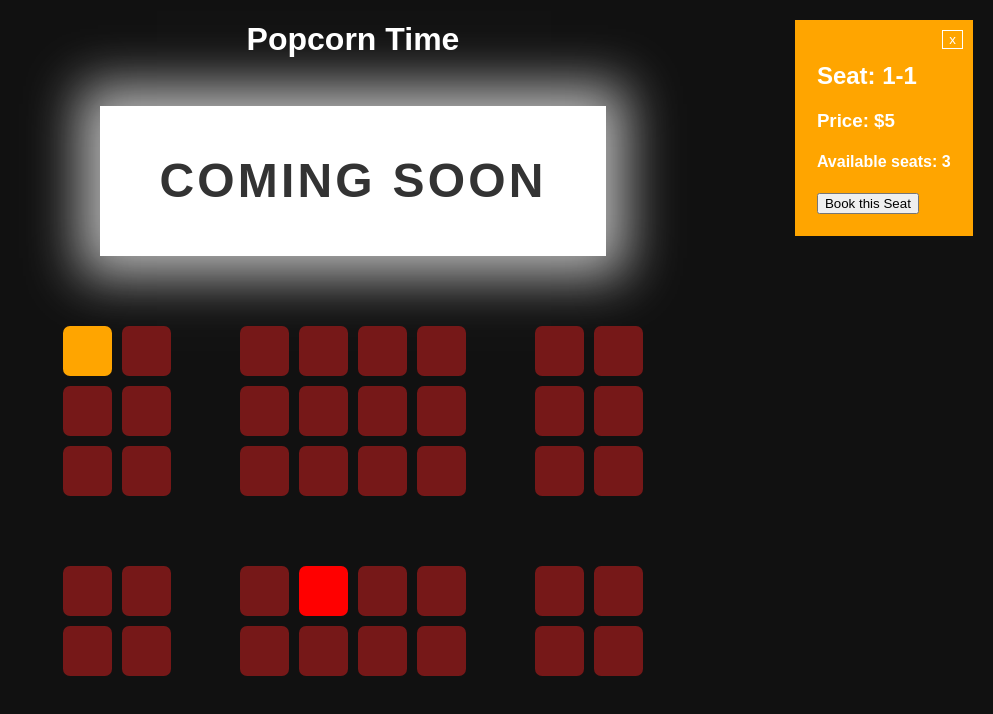
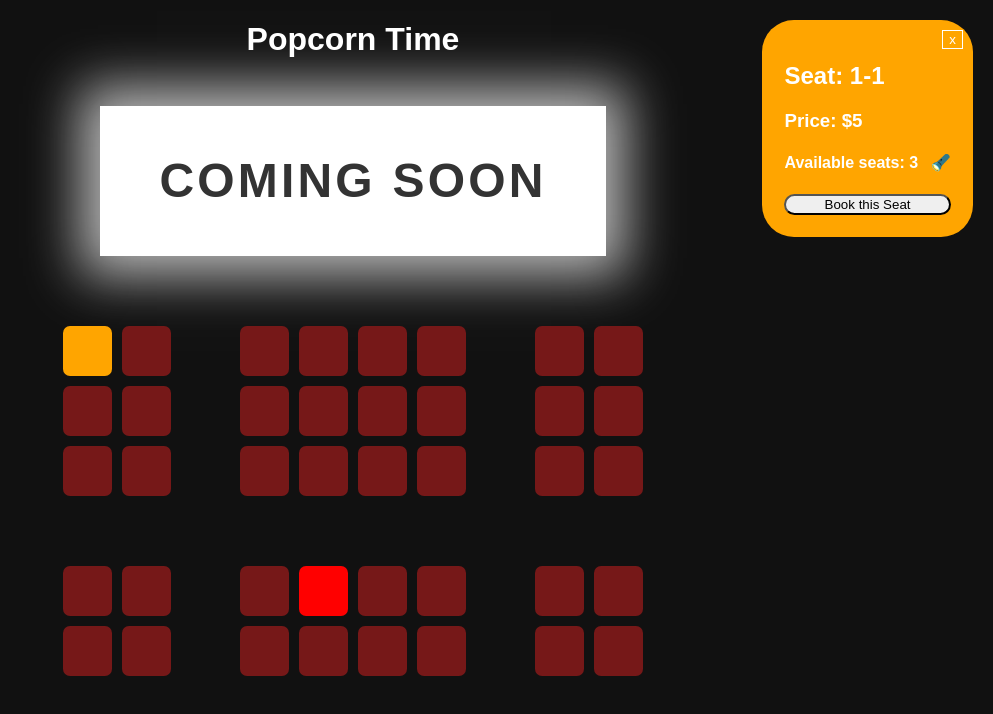
Before and after one commit to Dor-J/proj-cinema-d.j-dec24, a plain HTML site: page index.html in a window 1280 px wide. Both pictures are taken after a click on the element 374 px from the left and 351 px from the top of the page. Shown: the whole page, without its empty margins (287-1280 px from the left). Drawn offline with Linux system fonts and the light colour scheme.

Commit message:
added functionality of highlightAvailableSeats and icon as required

```diff
--- a/css/main.css
+++ b/css/main.css
@@ -57,6 +57,8 @@ table {
 
   background-color: orange;
   padding: 1.4rem;
+
+  border-radius: 2rem;
 }
 
 .popup .btn-close {
@@ -67,6 +69,34 @@ table {
   background-color: transparent;
   border: 1px solid white;
   color: white;
+}
+.popup .btn-book-seat {
+  border-radius: 2rem;
+  width: 100%;
+}
+
+.popup h4 {
+  margin-inline: auto;
+}
+
+/* .popup h4 span.highlight-seats-btn img {
+  max-width: 2rem;
+  max-height: 2rem;
+  border: 1px solid white;
+  margin-inline-start: 0.5rem;
+  padding: 1px;
+  border-radius: 20px;
+  background-color: yellow;
+  cursor: pointer;
+} */
+.popup h4 span.highlight-seats-btn {
+  max-width: 3rem;
+  max-height: 3rem;
+  border: none;
+  margin-inline-start: 0.5rem;
+  border-radius: 20px;
+  background-color: transparent;
+  cursor: pointer;
 }
 
 .cinema-screen {
@@ -87,3 +117,8 @@ table {
   font-weight: 700;
   letter-spacing: 0.2rem;
 }
+
+.highlight {
+  background-color: aliceblue;
+  box-shadow: 0 0 10px 5px rgba(255, 255, 255, 0.7);
+}
--- a/index.html
+++ b/index.html
@@ -21,7 +21,18 @@
       <button class="btn-close" onclick="hideSeatDetails()">x</button>
       <h2>Seat: <span>X-X</span></h2>
       <h3>Price: $<span>X</span></h3>
-      <h4>Available seats: <span>0</span></h4>
+      <h4>
+        Available seats: <span class="seats-count">0</span
+        ><span
+          class="highlight-seats-btn"
+          onclick="highlightAvailableSeatsAround(this)"
+          data-i=""
+          data-j=""
+        >
+          <!-- <img src="img/light-bulb.svg" alt="Highlight available seats"/> -->
+          🔦
+        </span>
+      </h4>
       <button
         class="btn-book-seat"
         data-i=""
--- a/js/main.js
+++ b/js/main.js
@@ -49,6 +49,7 @@ function renderCinema() {
       const title = `Seat: ${i + 1}, ${j + 1}`
 
       strHTML += `\t<td title="${title}" class="cell ${className}"
+                            data-i="${i}" data-j="${j}"
                             onclick="onCellClicked(this, ${i}, ${j})" >
                          </td>\n`
     }
@@ -87,19 +88,19 @@ function onCellClicked(elCell, i, j) {
 function showSeatDetails(pos) {
   const elPopup = document.querySelector('.popup')
   const elBtn = elPopup.querySelector('.btn-book-seat')
+  const elHighlightBtn = elPopup.querySelector('.highlight-seats-btn')
 
   const seat = gCinema[pos.i][pos.j]
 
   elPopup.querySelector('h2 span').innerText = `${pos.i + 1}-${pos.j + 1}`
   elPopup.querySelector('h3 span').innerText = `${seat.price}`
-  elPopup.querySelector('h4 span').innerText = countAvailableSeatsAround(
-    gCinema,
-    pos.i,
-    pos.j
-  )
+  elPopup.querySelector('h4 span.seats-count').innerText =
+    countAvailableSeatsAround(gCinema, pos.i, pos.j)
 
   elBtn.dataset.i = pos.i
   elBtn.dataset.j = pos.j
+  elHighlightBtn.dataset.i = pos.i
+  elHighlightBtn.dataset.j = pos.j
   elPopup.hidden = false
 }
 
@@ -132,3 +133,31 @@ function countAvailableSeatsAround(board, rowIdx, colIdx) {
   }
   return count
 }
+
+function highlightAvailableSeatsAround(elHighlightBtn) {
+  console.log('highlightAvailableSeatsAround', elHighlightBtn)
+
+  const rowIdx = +elHighlightBtn.dataset.i
+  const colIdx = +elHighlightBtn.dataset.j
+  for (var i = rowIdx - 1; i <= rowIdx + 1; i++) {
+    if (i < 0 || i >= gCinema.length) continue
+    for (var j = colIdx - 1; j <= colIdx + 1; j++) {
+      if (i === rowIdx && j === colIdx) continue
+      if (j < 0 || j >= gCinema[0].length) continue
+      var currCell = gCinema[i][j]
+      var currRenderCell = document.querySelector(
+        `[data-i="${i}"][data-j="${j}"]`
+      )
+      if (currCell.isSeat && !currCell.isBooked) {
+        addHighlight(currRenderCell)
+        setTimeout(removeHighlight, 2500, currRenderCell)
+      }
+    }
+  }
+}
+function removeHighlight(cell) {
+  cell.classList.remove('highlight')
+}
+function addHighlight(cell) {
+  cell.classList.add('highlight')
+}
```
Also changed, not shown: img/light-bulb.svg (added).
